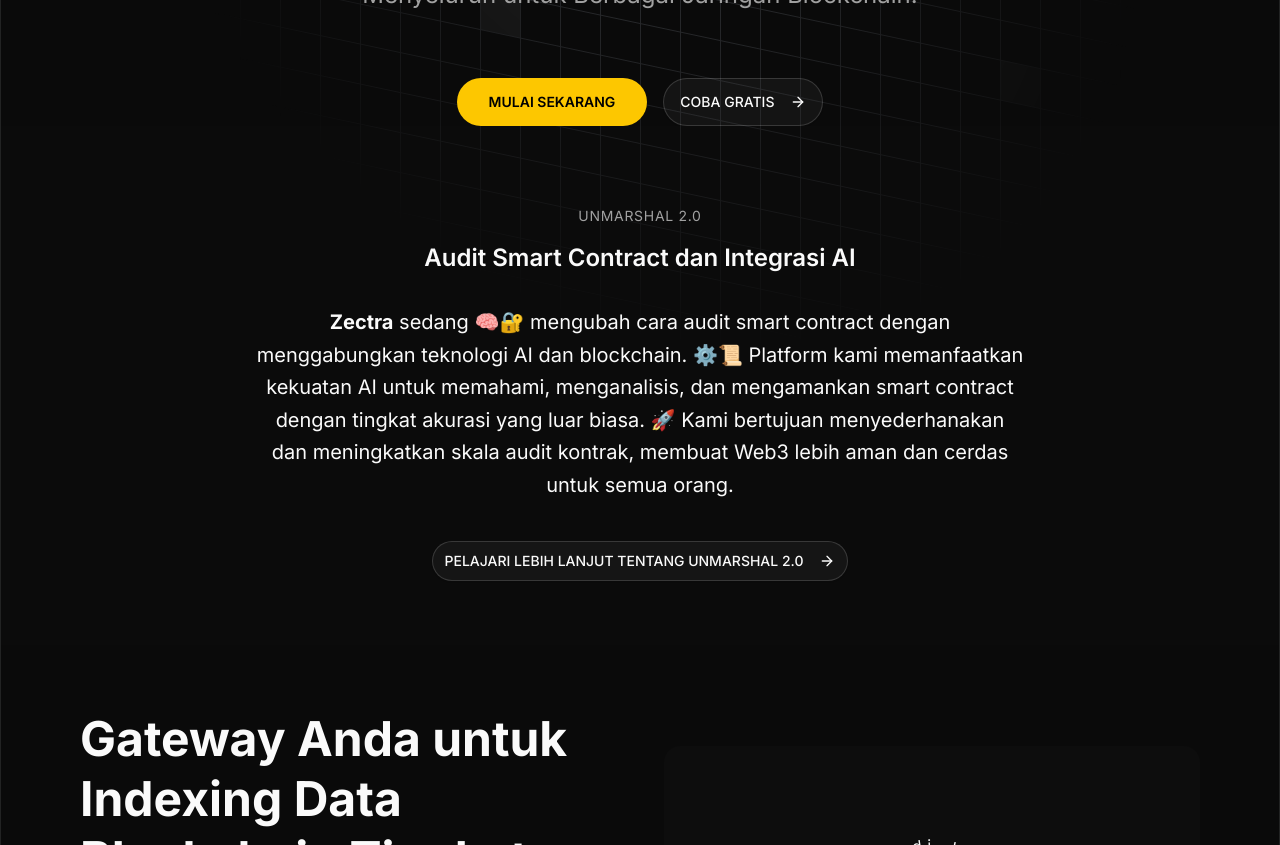
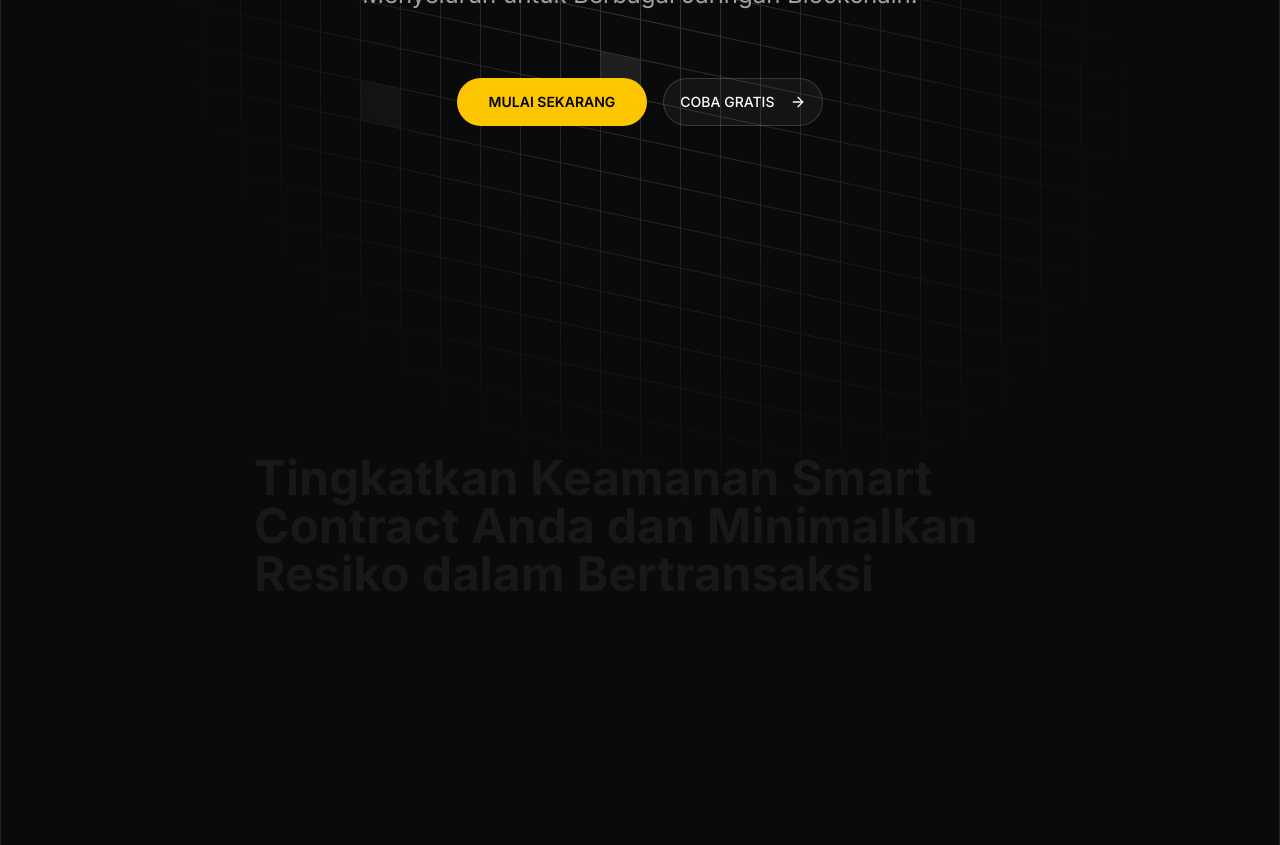
Before and after one commit to ivy799/Smart-contract-audit, a Next.js app in the folder frontend/smart-contract-audit/: page / in a window 1280 px wide. Shown: the part 480-1325 px from the top of the page. Built offline with nearby package versions, Linux system fonts and the light colour scheme.

Commit message:
FEAT: add TextReveal component for animated text display in home page

```diff
--- a/frontend/smart-contract-audit/src/app/page.tsx
+++ b/frontend/smart-contract-audit/src/app/page.tsx
@@ -9,11 +9,13 @@
 import Footer from "./components/Footer";
 import { AnimatedGridPatternDemo } from "./components/GridPattern";
 import { SpinningText } from "@/components/magicui/spinning-text";
+import { TextReveal } from "@/components/magicui/text-reveal";
 export default function Home() {
   const router = useRouter();
   return (
-    <div className="flex flex-col min-h-screen bg-background text-foreground relative overflow-hidden font-[family-name:var(--font-geist-sans)]">
-      <AnimatedGridPatternDemo/>
+    <div className="flex flex-col min-h-screen bg-background text-foreground relative font-[family-name:var(--font-geist-sans)]">
+
+      <AnimatedGridPatternDemo />
 
       <Navbar />
 
@@ -26,8 +28,8 @@
             Audit Smart Contract Paling Terpercaya
           </h1>
           <p className="text-lg sm:text-xl md:text-2xl text-muted-foreground max-w-3xl mx-auto leading-relaxed font-[family-name:var(--font-geist-sans)]">
-            Audit Smart Contract Instan dengan AI - Cepat, Handal dan
-            Menyeluruh untuk Berbagai Jaringan Blockchain.
+            Audit Smart Contract Instan dengan AI - Cepat, Handal dan Menyeluruh
+            untuk Berbagai Jaringan Blockchain.
           </p>
           <div className="flex flex-col sm:flex-row items-center justify-center gap-4 pt-8">
             <Button
@@ -49,6 +51,14 @@
         </div>
       </main>
 
+      <section>
+        <TextReveal >
+          Tingkatkan Keamanan Smart Contract Anda dan Minimalkan Resiko dalam
+          Bertransaksi
+        </TextReveal>
+      </section>
+
+      {/*
       <section
         id="about"
         className="w-full px-8 sm:px-20 py-16 pt-20 relative z-20 bg-muted/5"
@@ -86,7 +96,7 @@
             </div>
           </div>
         </div>
-      </section>
+      </section> */}
 
       <section
         id="services"
@@ -101,8 +111,8 @@
               </h2>
               <p className="text-lg text-muted-foreground leading-relaxed">
                 Rasakan kekuatan Unmarshal Network, di mana indexing blockchain
-                bertemu dengan desentralisasi. Model Proof of Staked Authority kami
-                memberdayakan anggota komunitas untuk menjalankan indexer,
+                bertemu dengan desentralisasi. Model Proof of Staked Authority
+                kami memberdayakan anggota komunitas untuk menjalankan indexer,
                 meningkatkan keandalan dan kepercayaan.
               </p>
               <Button className="rounded-full bg-yellow-400 hover:bg-yellow-500 text-black font-semibold px-6 py-2 h-10 group transition-colors">
@@ -129,10 +139,11 @@
                   <div className="absolute bottom-8 -left-16 w-6 h-6 bg-muted rounded-full opacity-50"></div>
 
                   {/* Dotted connections */}
-                  <div className="absolute inset-0 border-2 border-dotted border-yellow-400/30 rounded-full w-32 h-32 -translate-x-8 -translate-y-8">
-                  </div>
+                  <div className="absolute inset-0 border-2 border-dotted border-yellow-400/30 rounded-full w-32 h-32 -translate-x-8 -translate-y-8"></div>
                   <div className="justify-center items-center flex absolute inset-0">
-                  <SpinningText radius={10}>Smart Contract menjadi lebih terjamin keamanannnya</SpinningText>
+                    <SpinningText radius={10}>
+                      Smart Contract menjadi lebih terjamin keamanannnya
+                    </SpinningText>
                   </div>
                 </div>
               </div>
@@ -149,7 +160,8 @@
                 <h3 className="text-lg font-semibold">Indexing Mendalam</h3>
                 <p className="text-sm text-muted-foreground leading-relaxed">
                   Decoder data terbaik di kelasnya mengekstrak informasi kaya &
-                  mensintesis data on-chain & off-chain untuk mendapatkan makna kontekstual.
+                  mensintesis data on-chain & off-chain untuk mendapatkan makna
+                  kontekstual.
                 </p>
               </CardContent>
             </Card>
@@ -162,7 +174,8 @@
                 <h3 className="text-lg font-semibold">Rangkaian API Lengkap</h3>
                 <p className="text-sm text-muted-foreground leading-relaxed">
                   Unmarshal Indexer melacak setiap bit data yang masuk ke
-                  blockchain dan membantu mengambilnya dengan mudah. Saldo token, dll.
+                  blockchain dan membantu mengambilnya dengan mudah. Saldo
+                  token, dll.
                 </p>
               </CardContent>
             </Card>
@@ -172,7 +185,9 @@
                 <div className="w-12 h-12 bg-yellow-400/20 rounded-lg flex items-center justify-center">
                   <Users className="w-6 h-6 text-yellow-400" />
                 </div>
-                <h3 className="text-lg font-semibold">Berpusat pada Pelanggan</h3>
+                <h3 className="text-lg font-semibold">
+                  Berpusat pada Pelanggan
+                </h3>
                 <p className="text-sm text-muted-foreground leading-relaxed">
                   Kami menawarkan bantuan support 24/7 dan channel khusus untuk
                   klien enterprise dengan paket harga yang fleksibel.
--- /dev/null
+++ b/frontend/smart-contract-audit/src/components/magicui/text-reveal.tsx
@@ -0,0 +1,71 @@
+"use client";
+
+import { motion, MotionValue, useScroll, useTransform } from "motion/react";
+import { ComponentPropsWithoutRef, FC, ReactNode, useRef } from "react";
+
+import { cn } from "../../lib/utils";
+
+export interface TextRevealProps extends ComponentPropsWithoutRef<"div"> {
+  children: string;
+}
+
+export const TextReveal: FC<TextRevealProps> = ({ children, className }) => {
+  const targetRef = useRef<HTMLDivElement | null>(null);
+  const { scrollYProgress } = useScroll({
+    target: targetRef,
+  });
+
+  if (typeof children !== "string") {
+    throw new Error("TextReveal: children must be a string");
+  }
+
+  const words = children.split(" ");
+
+  return (
+    <div ref={targetRef} className={cn("relative z-0 h-[200vh]", className)}>
+      <div
+        className={
+          "sticky top-0 mx-auto flex h-[50%] max-w-4xl items-center bg-transparent px-[1rem] py-[5rem]"
+        }
+      >
+        <span
+          ref={targetRef}
+          className={
+            "flex flex-wrap p-5 text-4xl font-bold text-black/20 dark:text-white/20 md:p-8 md:text-3xl lg:p-10 lg:text-4xl xl:text-5xl"
+          }
+        >
+          {words.map((word, i) => {
+            const start = i / words.length;
+            const end = start + 1 / words.length;
+            return (
+              <Word key={i} progress={scrollYProgress} range={[start, end]}>
+                {word}
+              </Word>
+            );
+          })}
+        </span>
+      </div>
+    </div>
+  );
+};
+
+interface WordProps {
+  children: ReactNode;
+  progress: MotionValue<number>;
+  range: [number, number];
+}
+
+const Word: FC<WordProps> = ({ children, progress, range }) => {
+  const opacity = useTransform(progress, range, [0, 1]);
+  return (
+    <span className="xl:lg-3 relative mx-1 lg:mx-1.5">
+      <span className="absolute opacity-30">{children}</span>
+      <motion.span
+        style={{ opacity: opacity }}
+        className={"text-black dark:text-white"}
+      >
+        {children}
+      </motion.span>
+    </span>
+  );
+};
```
